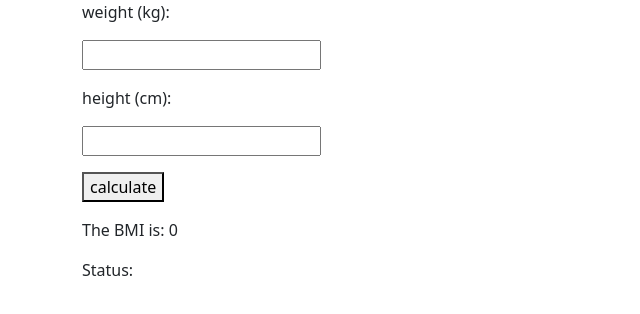
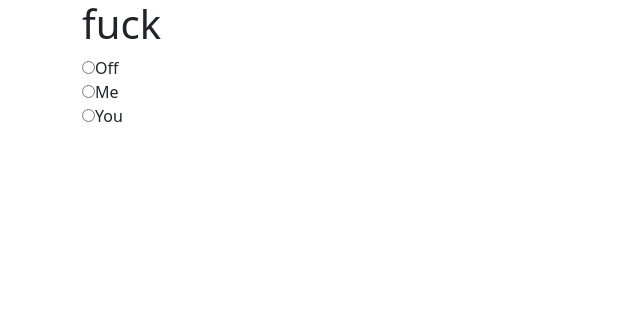
Before and after one commit to edgarsilvamatos/02-form-example, a React (Create React App) app: page / in a window 1280 px wide. Shown: the top 314 px of the page, without its empty margins (0-640 px from the left). Built offline with nearby package versions, Linux system fonts and the light colour scheme.

Commit message:
Added first concept of the project

```diff
--- a/src/App.js
+++ b/src/App.js
@@ -3,46 +3,67 @@ import './App.css';
 import '../node_modules/bootstrap/dist/css/bootstrap.min.css';
 
 function App() {
-    const [weight, setWeight] = useState(0);
-    const [height, setHeight] = useState(0);
-    const [BMI, setBMI] = useState(0);
-    const [BMIStatus, setBMIStatus] = useState("");
+    const [selectedOption, setSelectedOption] = useState('');
+    const [displayText, setDisplayText] = useState('fuck');
 
-    const set_weight = (event) => setWeight(parseInt(event.target.value));
-    const set_height = (event) => setHeight(parseInt(event.target.value));
+    const handleOptionChange = (option) => {
+        setSelectedOption(option);
 
-    const calculateBMI = () => {
-        const calculatedBMI = weight / ((height / 100) * (height / 100));
-        setBMI(calculatedBMI);
-        determineBMIStatus(calculatedBMI);
-    }
-
-    const determineBMIStatus = (calculatedBMI) => {
-        if (calculatedBMI < 18.5) {
-            setBMIStatus("Underweight");
-        } else if (calculatedBMI >= 18.5 && calculatedBMI < 24.9) {
-            setBMIStatus("Normal weight");
-        } else if (calculatedBMI >= 25 && calculatedBMI < 29.9) {
-            setBMIStatus("Overweight");
-        } else {
-            setBMIStatus("Obese");
+        // Update the display text based on the selected option
+        switch (option) {
+            case 'off':
+                setDisplayText('fuck off');
+                break;
+            case 'me':
+                setDisplayText('fuck me');
+                break;
+            case 'you':
+                setDisplayText('fuck you');
+                break;
+            default:
+                setDisplayText('fuck');
         }
-    }
+    };
 
     return (
         <div className="container">
-            <p>weight (kg): </p>
-            <input type="text" onChange={set_weight}></input>
-            <p />
-            <p>height (cm): </p>
-            <input type="text" onChange={set_height}></input>
-            <p />
-            <button onClick={calculateBMI}>calculate</button>
-            <p />
-            <p>The BMI is: {BMI}</p>
-            <p>Status: {BMIStatus}</p>
+            <h1>{displayText}</h1>
+
+            <div>
+                <label>
+                    <input
+                        type="radio"
+                        value="off"
+                        checked={selectedOption === 'off'}
+                        onChange={() => handleOptionChange('off')}
+                    />
+                    Off
+                </label>
+            </div>
+            <div>
+                <label>
+                    <input
+                        type="radio"
+                        value="me"
+                        checked={selectedOption === 'me'}
+                        onChange={() => handleOptionChange('me')}
+                    />
+                    Me
+                </label>
+            </div>
+            <div>
+                <label>
+                    <input
+                        type="radio"
+                        value="you"
+                        checked={selectedOption === 'you'}
+                        onChange={() => handleOptionChange('you')}
+                    />
+                    You
+                </label>
+            </div>
         </div>
-    )
+    );
 }
 
 export default App;
```
